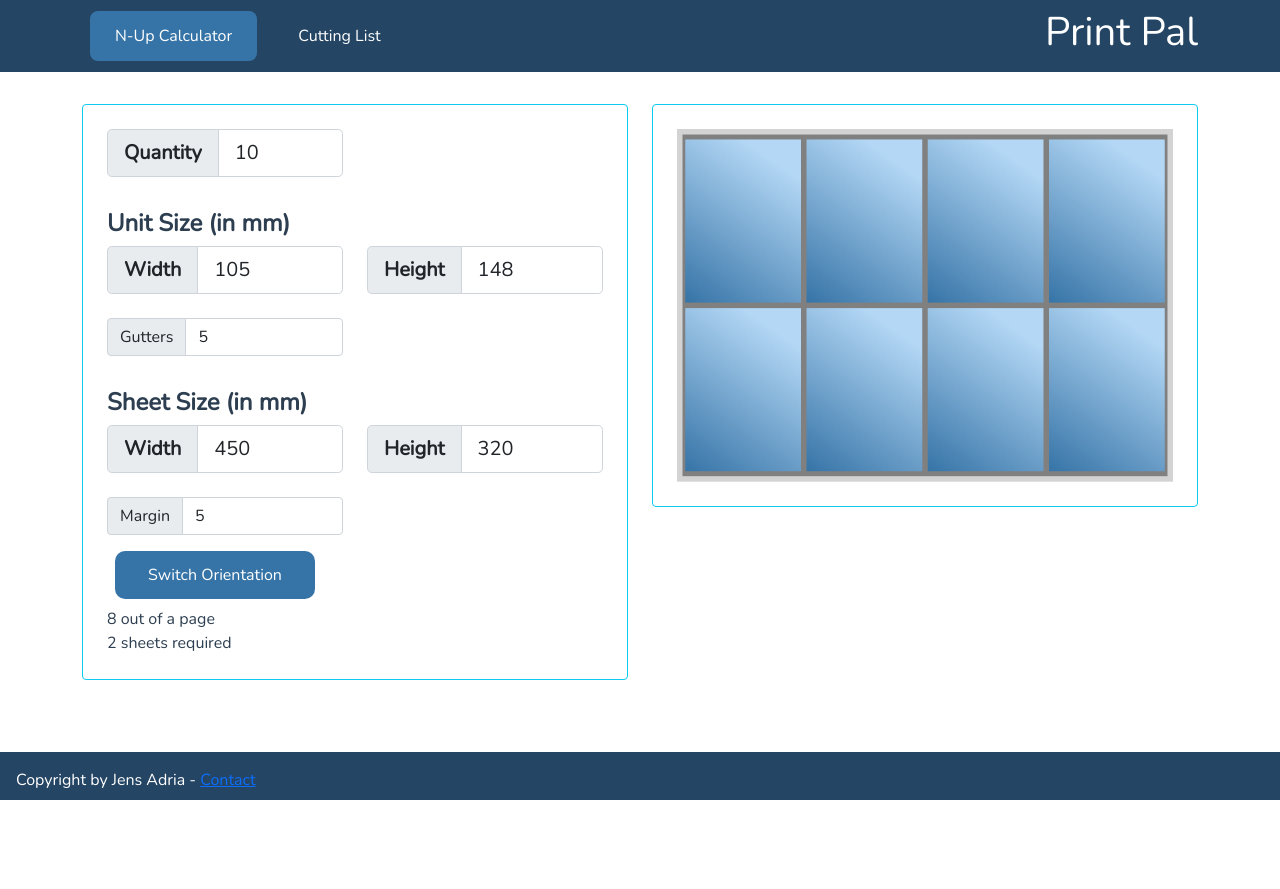
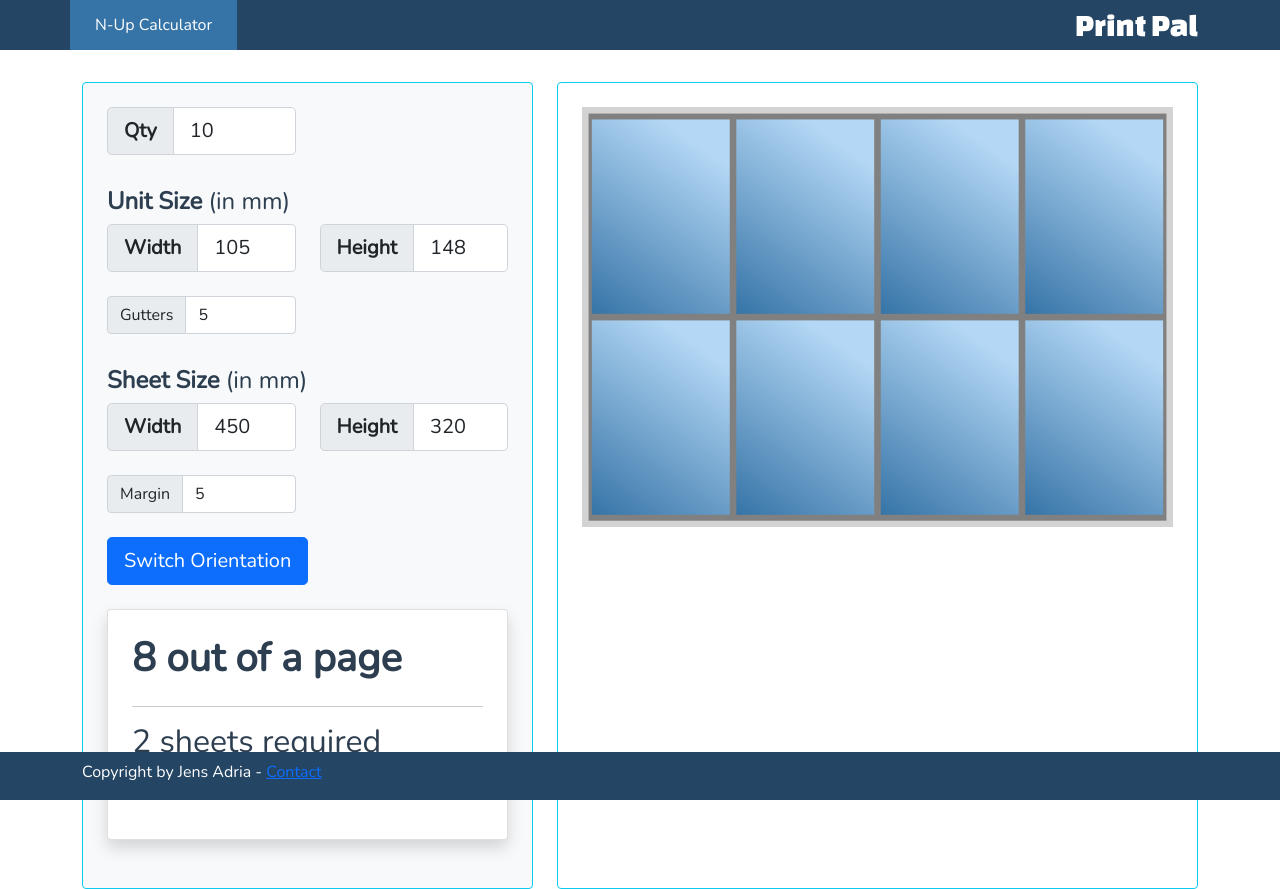
Before and after one commit to jensadria/print-pal, a Vue app: page /nup in a window 1280 px wide. Before the commit the page ends 800 px from the top, so only its background shows below. Built offline with nearby package versions, Linux system fonts and the light colour scheme.

Commit message:
Header & Footer stylings, changed Logo, added Results box

```diff
--- a/src/App.vue
+++ b/src/App.vue
@@ -2,7 +2,7 @@
   <div class="main">
     <the-header></the-header>
     <router-view></router-view>
-    <the-footer class="the-footer"></the-footer>
+    <the-footer></the-footer>
   </div>
 </template>
 
@@ -62,8 +62,4 @@ body {
 .main {
   height: 100vh;
 }
-
-.the-footer {
-  margin-top: auto;
-}
 </style>
--- a/src/components/layout/TheFooter.vue
+++ b/src/components/layout/TheFooter.vue
@@ -1,9 +1,11 @@
 <template>
   <footer class="fixed-bottom">
-    <p>
-      Copyright by Jens Adria -
-      <a href="mailto:yencey@gmail.com">Contact</a>
-    </p>
+    <div class="container">
+      <p>
+        Copyright by Jens Adria -
+        <a href="mailto:yencey@gmail.com">Contact</a>
+      </p>
+    </div>
   </footer>
 </template>
 
@@ -13,12 +15,18 @@ export default {};
 
 <style>
 footer {
-  margin: inherit auto 0 auto;
   background: var(--mid-blue);
+  padding: 0.5rem;
+  height: 3rem;
+}
+
+footer div {
   color: #ffffff;
-  height: 3rem;
-  padding: 1rem;
-
+  width: 95%;
+  margin: auto;
+  display: flex;
+  justify-content: space-between;
+  align-items: center;
   /* position: fixed; */
 }
 </style>
--- a/src/components/layout/TheHeader.vue
+++ b/src/components/layout/TheHeader.vue
@@ -1,12 +1,12 @@
 <template>
   <header>
-    <nav class="container">
+    <nav class="container nav">
       <ul>
         <!-- <li><router-link to="/price">Price Calculator</router-link></li> -->
         <li><router-link to="/nup">N-Up Calculator</router-link></li>
-        <li><router-link to="/cuttinglist">Cutting List</router-link></li>
+        <!-- <li><router-link to="/cuttinglist">Cutting List</router-link></li> -->
       </ul>
-      <h1>Print Pal</h1>
+      <div id="logo">Print Pal</div>
     </nav>
   </header>
 </template>
@@ -16,30 +16,17 @@ export default {};
 </script>
 
 <style scoped>
+@import url('https://fonts.googleapis.com/css2?family=Changa+One&display=swap');
+
 header {
   background: var(--mid-blue);
-  padding: 0.5rem;
 }
 
-header h1 {
+#logo {
+  font-family: 'Changa One', sans-serif;
   color: #fff;
-}
-
-a {
-  text-decoration: none;
-  color: #fff;
-  display: inline-block;
-  padding: 0.75rem 1.5rem;
-  border: 1px solid transparent;
-  border-radius: 0.5rem;
-}
-
-a.router-link-active {
-  background: var(--light-blue);
-}
-
-a:not(.router-link-active):hover {
-  background: var(--dark-blue);
+  margin: 0;
+  font-size: 2rem;
 }
 
 header nav {
@@ -59,7 +46,24 @@ header ul {
   align-items: center;
 }
 
-li {
+/* li {
   margin: 0 0.5rem;
+} */
+
+a {
+  text-decoration: none;
+  color: #fff;
+  display: inline-block;
+  padding: 0.75rem 1.5rem;
+  border: 1px solid transparent;
+  /* border-radius: 0.5rem; */
+}
+
+a.router-link-active {
+  background: var(--light-blue);
+}
+
+a:not(.router-link-active):hover {
+  background: var(--dark-blue);
 }
 </style>
--- a/src/components/nup/NupFormCalc.vue
+++ b/src/components/nup/NupFormCalc.vue
@@ -1,17 +1,17 @@
 <template>
   <!-- Finished Size -->
   <div class="container">
-    <div class="row row-cols-1 row-cols-md-2 g-4 mt-2">
-      <div class="col h-100">
-        <div class="card p-4 border-info ">
+    <div class="row g-4 mt-2">
+      <div class="col-md-5">
+        <div class="card p-4 border-info h-100 bg-light">
           <div>
-            <form v-on:submit.prevent="imposeOnSheet">
+            <form>
               <div>
                 <div class="row mb-3">
-                  <div class=" col-6  ">
+                  <div class="col col-lg-6">
                     <div class="input-group input-group-lg mb-2">
                       <span for="qty" class="input-group-text fw-bold"
-                        >Quantity</span
+                        >Qty</span
                       >
                       <input
                         type="number"
@@ -24,9 +24,9 @@
                 </div>
 
                 <div class="row mt-4">
-                  <h4 class="fw-bold ">Unit Size (in mm)</h4>
+                  <h4><span class="fw-bold">Unit Size</span> (in mm)</h4>
                 </div>
-                <div class="row mb-3">
+                <div class="row row-cols-1 row-cols-lg-2 mb-3">
                   <div class="col">
                     <div class="input-group  input-group-lg  mb-2">
                       <span for="width" class="input-group-text fw-bold"
@@ -58,10 +58,10 @@
                   </div>
                 </div>
 
-                <!-- Margins & Gutters -->
+                <!-- Gutters -->
                 <div class="row">
-                  <div class="col-6">
-                    <div class="input-group  mb-2">
+                  <div class="col col-lg-6">
+                    <div class="input-group mb-2">
                       <span for="margins" class="input-group-text"
                         >Gutters</span
                       >
@@ -77,9 +77,9 @@
 
                 <!-- Sheet Size -->
                 <div class="row mt-4">
-                  <h4 class="fw-bold">Sheet Size (in mm)</h4>
+                  <h4><span class="fw-bold">Sheet Size</span> (in mm)</h4>
                 </div>
-                <div class="row mb-3">
+                <div class="row row-cols-1 row-cols-lg-2 mb-3">
                   <div class="col">
                     <div class="input-group  input-group-lg  mb-2">
                       <span for="width" class="input-group-text fw-bold"
@@ -108,8 +108,10 @@
                     </div>
                   </div>
                 </div>
+
+                <!-- Margin -->
                 <div class="row">
-                  <div class="col-6">
+                  <div class="col col-lg-6">
                     <div class="input-group mb-2">
                       <span for="margins" class="input-group-text">Margin</span>
                       <input
@@ -122,15 +124,16 @@
                   </div>
                 </div>
               </div>
-              <div class="buttons">
+              <div class="mt-3">
                 <!-- <base-button mode="blue-bg">Impose</base-button> -->
-                <base-button
+                <div
+                  class="btn btn-primary btn-lg"
                   type="button"
                   mode="blue-bg"
                   @click="switchOrientation"
                 >
                   Switch Orientation
-                </base-button>
+                </div>
               </div>
               <p v-if="!allAreasFilled">
                 The areas "Width", "Height", "Sheet Width" and "Sheet Height"
@@ -141,14 +144,18 @@
               </p>
             </form>
           </div>
-          <div class="results">
-            <div>{{ result }} out of a page</div>
-            <div>{{ calculateSheets }} sheets required</div>
+
+          <!-- RESULTS SECTION -->
+          <div class="card my-4 p-4 shadow rounded bd-gray-500">
+            <div class="h1 fw-bold">{{ result }} out of a page</div>
+            <hr />
+            <div class="h2">{{ requiredSheets }} sheets required</div>
+            <div class="h2">{{ totalUnits }} Units Total</div>
           </div>
         </div>
       </div>
-      <div class="col h-100">
-        <div class="card p-4 border-info">
+      <div class="col">
+        <div class="card p-4 border-info h-100">
           <!-- <div id="svgContainer"></div> -->
           <div class="svg-wrapper">
             <svg
@@ -217,11 +224,14 @@ export default {
     activeHeight() {
       return this.nUpInput.sheetHeight - 2 * this.nUpInput.margins;
     },
-    calculateSheets() {
+    requiredSheets() {
       return Math.ceil(this.nUpInput.qty / this.result);
     },
     result() {
       return this.nUpResult.nUp1;
+    },
+    totalUnits() {
+      return this.nUpResult.nUp1 * this.requiredSheets;
     },
   },
   methods: {
```
